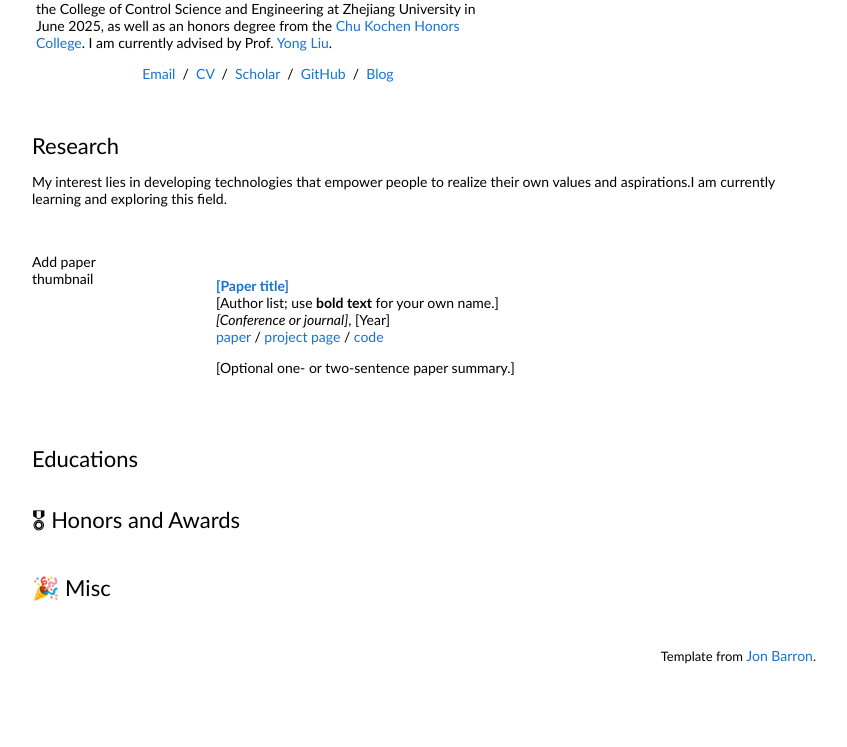
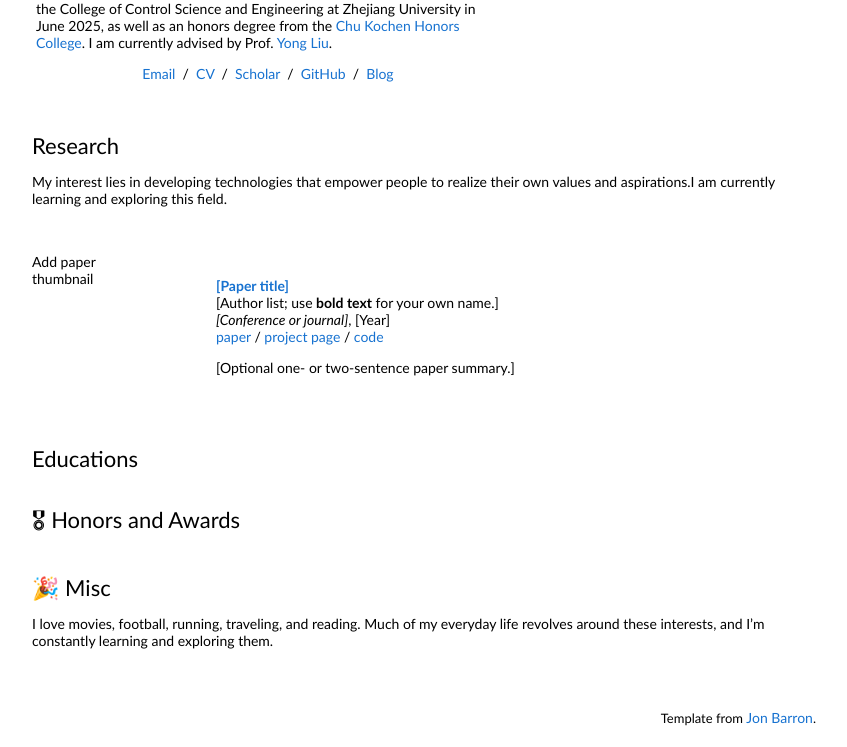
Before and after one commit to Suhao07/academic-homepage, a plain HTML site: page index.html in a window 1280 px wide. Shown: the part 152-899 px from the top of the page, without its empty margins (224-1071 px from the left). Before the commit the page ends 837 px from the top, so only its background shows below. Drawn offline with Linux system fonts and the light colour scheme.

Commit message:
updating interests

```diff
--- a/index.html
+++ b/index.html
@@ -96,6 +96,9 @@
             <tr>
               <td style="padding:16px;width:100%;vertical-align:middle">
                 <h2>🎉 Misc</h2>
+                <p>
+                  I love movies, football, running, traveling, and reading. Much of my everyday life revolves around these interests, and I’m constantly learning and exploring them.
+                </p>
               </td>
             </tr>
           </tbody></table>
```
